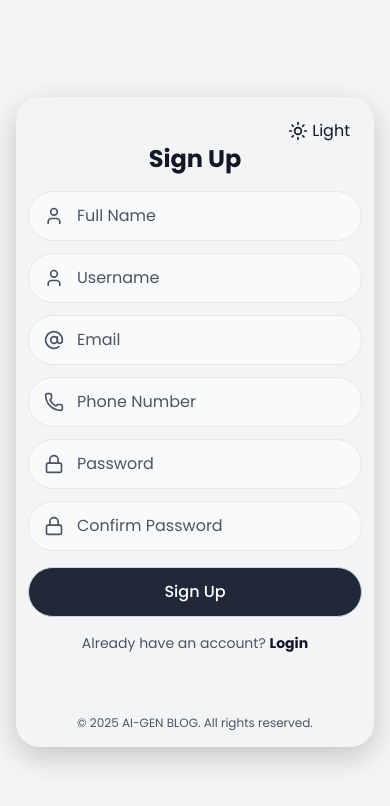
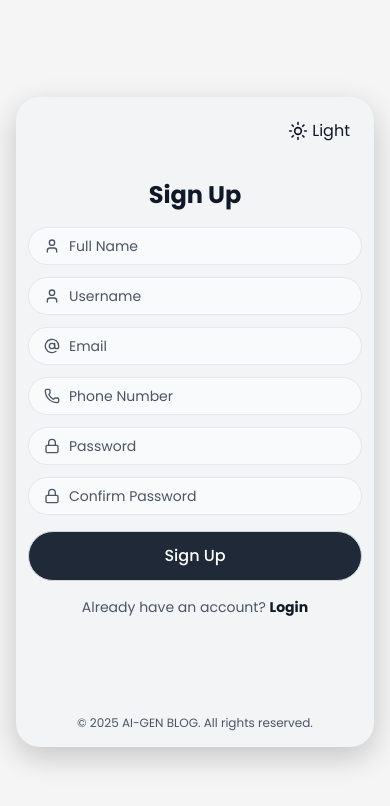
Before and after one commit to CoderMohib/AI-Blog-Gen, a React (Vite) app in the folder frontend/: page /sign-up in a window 390 px wide. Shown: the top 806 px of the page. Built offline with nearby package versions, Linux system fonts and the light colour scheme; no server answers.

Commit message:
remove console and resize inputs for small screens

```diff
--- a/frontend/src/components/atoms/Input.jsx
+++ b/frontend/src/components/atoms/Input.jsx
@@ -19,7 +19,7 @@ const Input = ({
           }`}
           onClick={onIconClick}
         >
-          <Icon className="text-text-secondary w-5 h-5" />
+          <Icon className="text-text-secondary w-4 h-4 sm:w-5 sm:h-5" />
         </div>
       )}
       <input
@@ -30,7 +30,7 @@ const Input = ({
         onChange={onChange}
         className={`
           w-full
-          pl-12 pr-2 py-3
+          pl-10 pr-2 py-2 text-sm sm:pl-12 sm:py-3 sm:text-base
           rounded-full
           bg-card-soft
           text-text
--- a/frontend/src/components/forms/SignUpForm.jsx
+++ b/frontend/src/components/forms/SignUpForm.jsx
@@ -53,7 +53,6 @@ const SignUpForm = () => {
   });
   const handleSubmit = async (values, { setSubmitting, resetForm }) => {
     setSubmitting(true);
-    console.log(values);
     try {
       const res = await api.post("/api/register", values); // send all form values
       resetForm();
@@ -63,7 +62,6 @@ const SignUpForm = () => {
         () => navigate("/login")
       );
     } catch (err) {
-      console.error(err.response?.data || err);
       showToast(
         err?.message || "Registration failed",
         "error" // type
```
